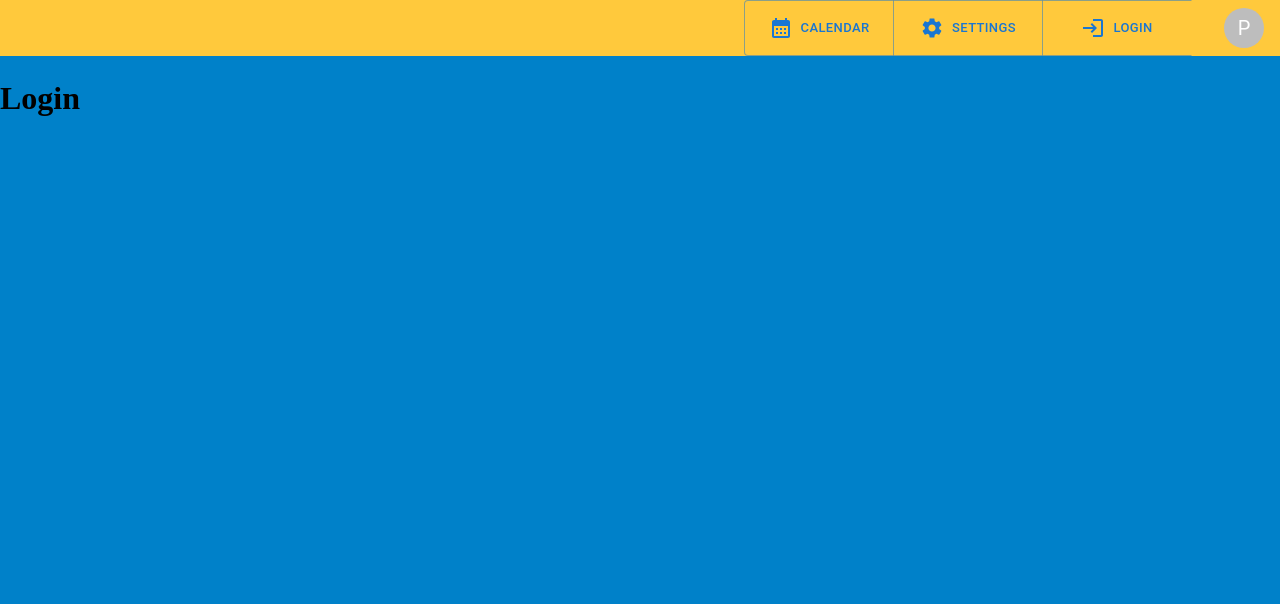
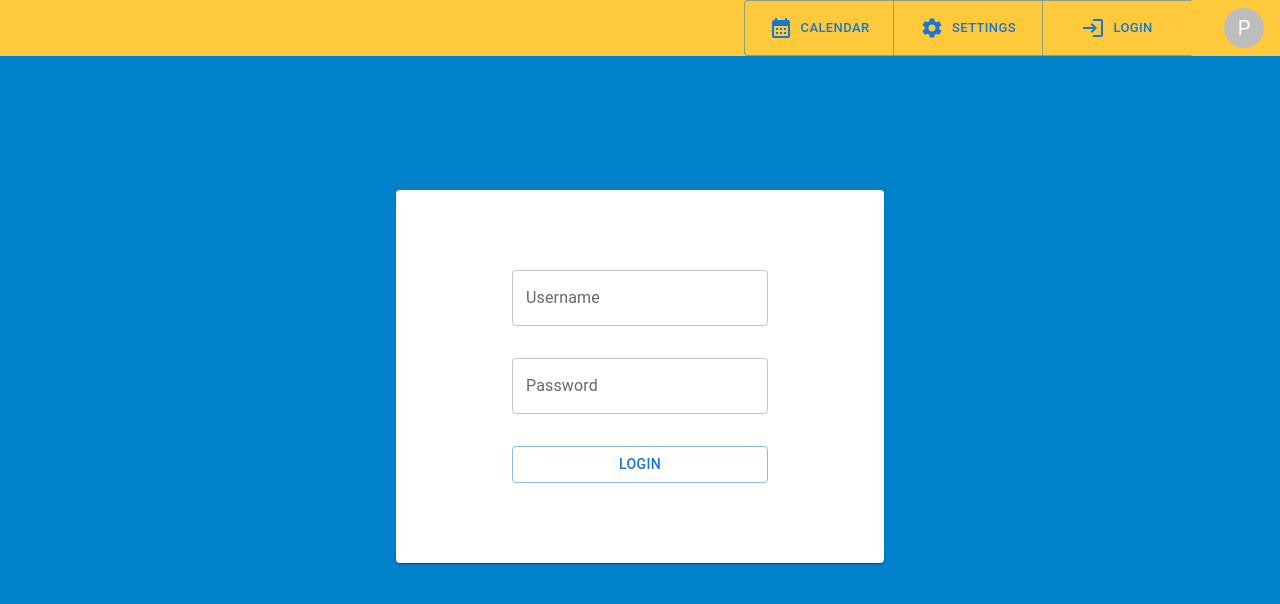
Before and after one commit to PW-kirylvolkau/diploma-thesis, a React (Vite) app in the folder frontend/: page / in a window 1280 px wide. Both pictures are taken after a click on the button "LOGIN". Shown: the top 604 px of the page. Built offline with nearby package versions, Linux system fonts and the light colour scheme.

Commit message:
Login Page added

```diff
--- a/frontend/src/MainSection/Pages/Login/Login.jsx
+++ b/frontend/src/MainSection/Pages/Login/Login.jsx
@@ -1,4 +1,93 @@
+import React from 'react';
+import {
+  Grid,
+  TextField,
+  Paper,
+  Button
+} from '@mui/material';
+import { useState } from 'react';
 
 export default function Login() {
-    return <h1>Login</h1>
-}
+
+  const [username, setUsername] = useState('');
+  const [password, setPassword] = useState('');
+  const [usernameError, setUsernameError] = useState('');
+  const [passwordError, setPasswordError] = useState('');
+
+  function loginClick() {
+    if(usernameError.length === 0 && passwordError.length === 0) {
+      console.log(`sending to backend: ${username} ${password}`);
+    } else {
+      console.log("fix your username or password");
+    }
+  }
+
+  function usernameOnChange(event) {
+    event.preventDefault();
+    setUsername(event.target.value);
+    isUsernameValid(event.target.value);
+  }
+
+  function isUsernameValid(name) {
+    if(name.length < 5) {
+      setUsernameError('should have more than 5 characters');
+    } else {
+      setUsernameError('');
+    }
+  }
+
+  function passwordOnChange(event) {
+    event.preventDefault();
+    setPassword(event.target.value);
+    isPasswordValid(event.target.value);
+  }
+
+  function isPasswordValid(password) {
+    if(password.length < 8) {
+      setPasswordError('should have more than 8 characters');
+    } else {
+      setPasswordError('');
+    }
+  }
+
+
+  return (
+    <div style={{ padding: 30 }}>
+      <Paper sx={{
+        width: '40%',
+        margin: '10vh auto',
+        padding: '10vh 0'
+      }}>
+        <Grid
+          container
+          spacing={4}
+          direction={'column'}
+          justify={'center'}
+          alignItems={'center'}
+        >
+          <Grid item xs={12}>
+            <TextField
+              label="Username"
+              sx={{ width: '20vw' }}
+              onChange={usernameOnChange}
+              helperText={usernameError}
+            />
+          </Grid>
+          <Grid item xs={12}>
+            <TextField
+              label="Password"
+              type={'password'}
+              sx={{ width: '20vw' }}
+              onChange={passwordOnChange}
+              helperText={passwordError}
+            />
+          </Grid>
+          <Grid item xs={12}>
+            <Button fullWidth variant='outlined' onClick={loginClick}
+              sx={{ width: '20vw' }}> Login </Button>
+          </Grid>
+        </Grid>
+      </Paper>
+    </div>
+  );
+};
```
